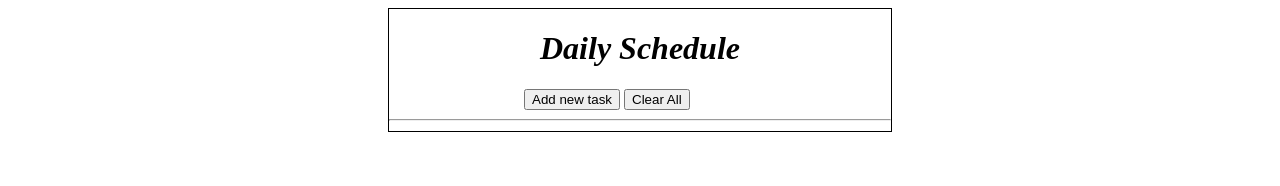
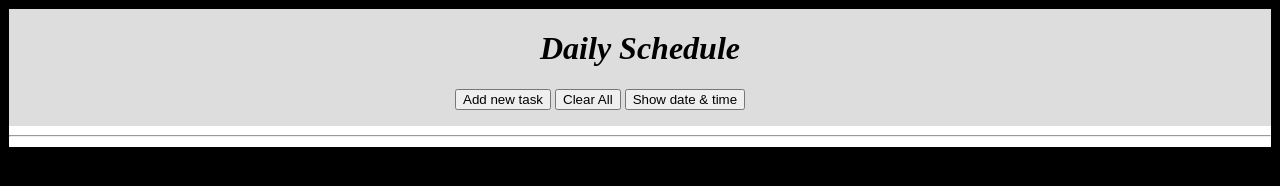
Before and after one commit to JWhear93/daily-schedule, a plain HTML site: page index.html in a window 1280 px wide. Drawn offline with Linux system fonts and the light colour scheme.

Commit message:
Add current date/time and finish styling CSS

```diff
--- a/index.html
+++ b/index.html
@@ -8,8 +8,12 @@
 <body>
 	<div id="main">
 		<h1 id="title"><em>Daily Schedule</em></h1>
-		<button id="addButton">Add new task</button>
-		<a href="index.html"><button id="clearButton">Clear All</button></a>
+		<div id="buttons">
+			<button id="addButton">Add new task</button>
+			<a href="index.html"><button id="clearButton">Clear All</button></a>
+			<button id="dateButton">Show date & time</button>
+		</div>
+		<p id="date"></p>
 		<div id="html_logger">
 			<hr>
 		</div>
--- a/main.js
+++ b/main.js
@@ -17,6 +17,12 @@ function addNewTask (time, task) {
 	console.log(time + '  ---  ' + task + '<hr>');
 };
 
+var dateButton = document.querySelector('div > button#dateButton');
+dateButton.onclick = function () {
+	document.getElementById("date").innerHTML = Date();
+};
+
+
 var addButton = document.querySelector('div > button#addButton');
 addButton.onclick = function () {
 	var userInput = prompt("Insert time frame for new task", "00:00");
--- a/style.css
+++ b/style.css
@@ -1,7 +1,12 @@
 #main {
-	width: 502px;
 	margin: 0 auto;
 	border: 1px solid black;
+	min-width: 376px;
+	background: #ddd;
+}
+
+body {
+	background: black;
 }
 
 #title {
@@ -11,13 +16,21 @@
 #html_logger {
 	text-align: center;
 	max-height: 420px;
-	max-width: 502px;
 	overflow: auto;
 	font-size: 1.2em;
+	background: white;
 }
 
-#addButton, #clearButton {
+#date {
+	text-align: center;
+}
+
+#buttons {
+	width: 370px;
+	display: block;
+	margin: 0 auto;
+}
+
+#addButton, #clearButton, #dateButton {
 	display: inline-block;
-	position: relative;
-	left: 135px;
 }
```
